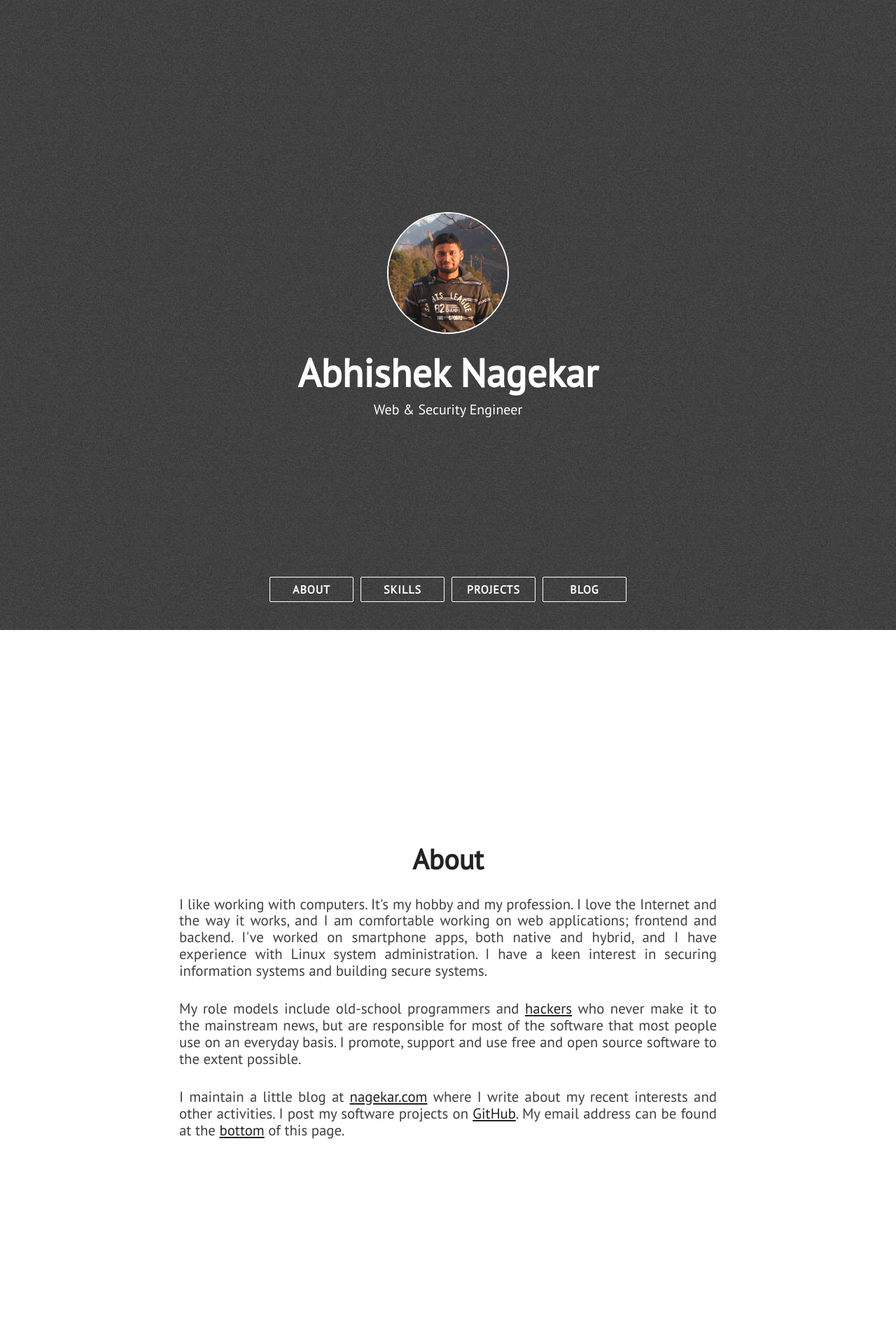
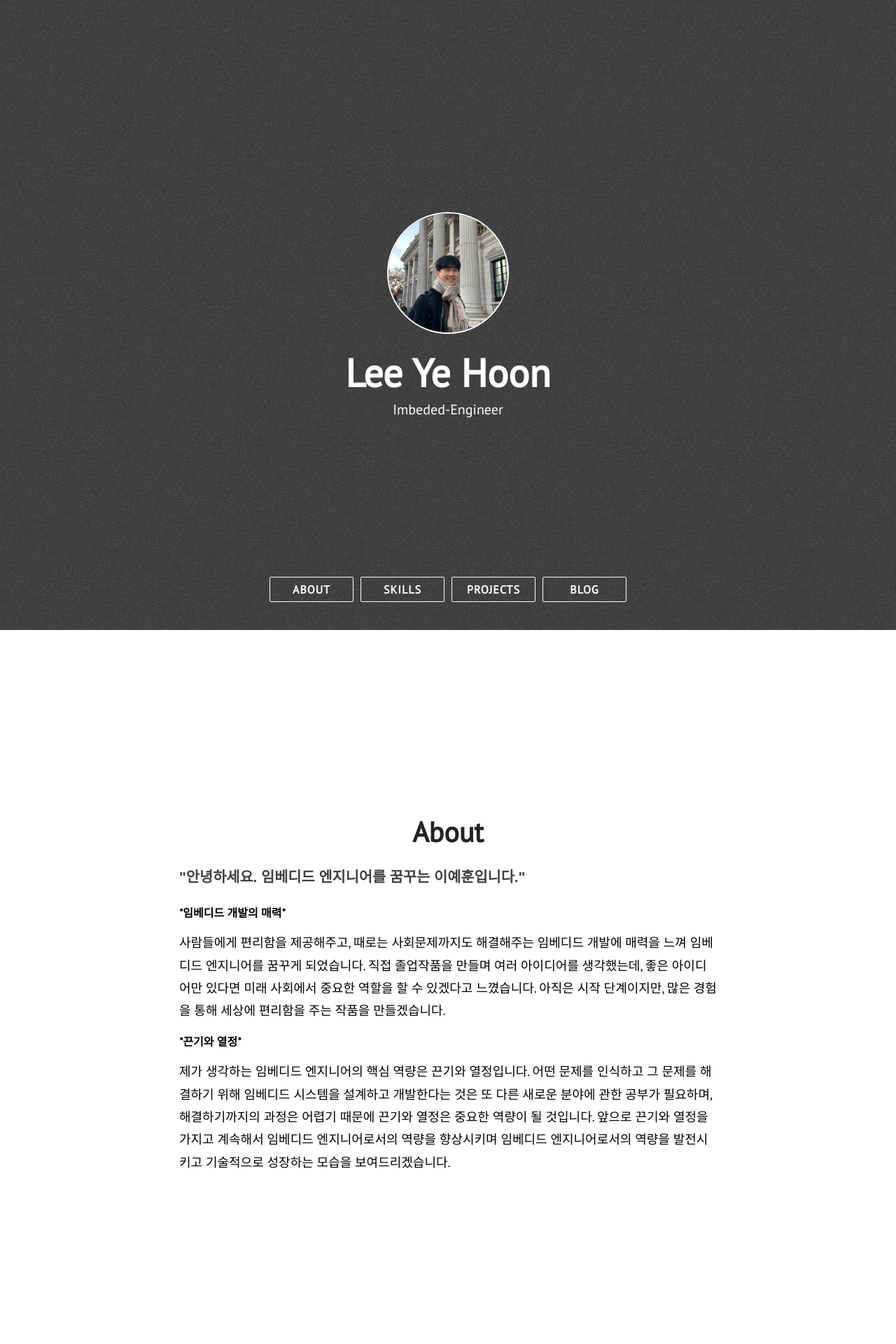
Before and after one commit to leeyehoon/leeyehoon.github.io, a Jekyll site: the page built from index.html, in a window 1280 px wide. Shown: the top 1920 px of the page at 70% size. Built offline with Jekyll 4.4.1, drawn with Linux system fonts in a browser that asks for light colours; nearby versions of some CDN libraries; some of the changed text lies outside the part shown.

Commit message:
My Portfolio

```diff
--- a/_config.yml
+++ b/_config.yml
@@ -1,21 +1,21 @@
-title: Abhishek Nagekar
-description: Web & Security Engineer
-site_title: '@abhn - Abhishek Nagekar'
+title: Lee Ye Hoon
+description: Imbeded-Engineer
+site_title: '@abhn - Lee Ye Hoon'
 
 # Build settings
 markdown: kramdown
 exclude: [vendor/ruby]
 
 # Personalization
-github_username: abhn
-blog_url: https://www.nagekar.com
-email: abhishek@nagekar.com
-keybase_username: abhn
-twitter_username: abhn_
-reddit_username: abhn
+github_username: leeyehoon
+blog_url:
+email: lyhh3442@naver.com
+keybase_username:
+twitter_username:
+reddit_username:
 
 # absolute or relative
-profile_picture: assets/images/pp.jpg
+profile_picture: assets/images/img_profile.jpg
 
 # Google Analytics ID
 google_analytics:
--- a/_includes/about.html
+++ b/_includes/about.html
@@ -3,13 +3,24 @@
         <div id="about-text">
             <div class="section-heading">About</div>
             <p class="paragraph-text justify-text">
-                I like working with computers. It's my hobby and my profession. I love the Internet and the way it works, and I am comfortable working on web applications; frontend and backend. I've worked on smartphone apps, both native and hybrid, and I have experience with Linux system administration. I have a keen interest in securing information systems and building secure systems.
+            <strong>"안녕하세요. 임베디드 엔지니어를 꿈꾸는 이예훈입니다."</strong>
             </p>
-            <p class="paragraph-text justify-text">
-                My role models include old-school programmers and <a href="https://stallman.org/articles/on-hacking.html">hackers</a> who never make it to the mainstream news, but are responsible for most of the software that most people use on an everyday basis. I promote, support and use free and open source software to the extent possible.
+            <strong>"임베디드 개발의 매력"</strong>
+            <p style="font-size:18px; color: black; line-height: 1.8;">
+                사람들에게 편리함을 제공해주고, 때로는 사회문제까지도 해결해주는 임베디드
+                개발에 매력을 느껴 임베디드 엔지니어를 꿈꾸게 되었습니다. 직접 졸업작품을
+                만들며 여러 아이디어를 생각했는데, 좋은 아이디어만 있다면 미래 사회에서
+                중요한 역할을 할 수 있겠다고 느꼈습니다. 아직은 시작 단계이지만, 많은
+                경험을 통해 세상에 편리함을 주는 작품을 만들겠습니다.
             </p>
-            <p class="paragraph-text justify-text">
-                I maintain a little blog at <a href="{{ site.blog_url }}">nagekar.com</a> where I write about my recent interests and other activities. I post my software projects on <a href="https://github.com/{{ site.github_username }}">GitHub</a>. My email address can be found at the <span class="extra-link"><a href="#extra">bottom</a></span> of this page.
+            <strong>"끈기와 열정"</strong>
+            <p style="font-size:18px; color: black; line-height: 1.8;">
+                제가 생각하는 임베디드 엔지니어의 핵심 역량은 끈기와 열정입니다. 어떤 문제를
+                인식하고 그 문제를 해결하기 위해 임베디드 시스템을 설계하고 개발한다는 것은
+                또 다른 새로운 분야에 관한 공부가 필요하며, 해결하기까지의 과정은 어렵기 때문에
+                끈기와 열정은 중요한 역량이 될 것입니다.
+                앞으로 끈기와 열정을 가지고 계속해서 임베디드 엔지니어로서의 역량을 향상시키며
+                임베디드 엔지니어로서의 역량을 발전시키고 기술적으로 성장하는 모습을 보여드리겠습니다.
             </p>
         </div>
     </section>
--- a/_includes/blogs.html
+++ /dev/null
@@ -1,8 +0,0 @@
-<div class="section-wrapper">
-    <section class="section" id="blog-posts">
-        <div class="full-width">
-            <div class="section-heading" id="recent-posts-text">Blog</div>
-            <div class="blogs-wrapper" id="rss-feeds"></div>
-        </div>
-    </section>
-</div>
--- a/_includes/extra.html
+++ b/_includes/extra.html
@@ -3,13 +3,7 @@
         <div>
             <div class="section-heading" id="chat-text">Contact</div>
             <p class="paragraph-text justify-text">
-                I'd love to hear from you! I'm open to collaborations, especially on open source projects. Interesting work opportunity? Shoot. Just want to have a coffee and talk about stars, cars or Pokémon? Awesome.
-            </p>
-            <p class="paragraph-text justify-text">
                 Please feel free to write to me for anything: <a href="mailto:{{ site.email }}">{{ site.email }}</a> (<a href="https://www.nagekar.com/publickey.abhishek@nagekar.com.asc">PGP Key</a>). It might take me a day to get back, but rest assured, you'll hear from me.
-            </p>
-            <p class="paragraph-text justify-text">
-                My resume is available here: <a href="{{ site.blog_url }}/resume/resume.pdf">PDF</a>, <a href="{{ site.blog_url }}/resume/resume.docx">DOC</a>
             </p>
             <div class="extra-links">
                 <span class="hint--bottom bottom-link" aria-label="Email">
--- a/_includes/projects.html
+++ b/_includes/projects.html
@@ -5,12 +5,10 @@
 
                 <div class="project-technologies">
 
-                    <a id="featured" class="semi-transparent-button with-border white-button" onclick="selected('featured')">Featured</a>
-                    <a id="all" class="semi-transparent-button with-border white-button" onclick="selected('all')">All</a>
-                    <a id="webdev" class="semi-transparent-button with-border white-button" onclick="selected('webdev')">WebDev</a>
-                    <a id="native" class="semi-transparent-button with-border white-button" onclick="selected('native')">Native</a>
-                    <a id="security" class="semi-transparent-button with-border white-button" onclick="selected('security')">Security</a>
-                    <a id="diy" class="semi-transparent-button with-border white-button" onclick="selected('diy')">DIY</a>
+                    <a id="featured" class="semi-transparent-button with-border white-button" onclick="selected('featured')">All</a>
+                    <a id="webdev" class="semi-transparent-button with-border white-button" onclick="selected('webdev')">Team Project</a>
+                    <a id="native" class="semi-transparent-button with-border white-button" onclick="selected('native')">Toy Project</a>
+                    <a id="security" class="semi-transparent-button with-border white-button" onclick="selected('security')">Study</a>
 
                 </div>
 
--- a/_includes/skills.html
+++ b/_includes/skills.html
@@ -1,4 +1,3 @@
-
 <div class="section-wrapper">
     <section class="section skills" id="skills">
         <div>
@@ -7,46 +6,73 @@
             <div class="skills-grid">
                 <div class="what-i-do">
                     <h3 class="center-align skills-subsection">Summary</h3>
-                    <p class="paragraph-text center-align">
-                        I'm a web engineer fluent in modern web development. I have a serious passion for engineering solutions using the internet. InfoSec guy, blue team. Let's build a beautiful, speedy and safe web together.
+                    <p>
+                        <strong style="font-size:18px; color: white; line-height: 1.8;">
+                            주로 Arduino와 Raspberry Pi를 많이 다뤄봤습니다.
+                            프로젝트를 하며 IoT 통신을 위한 스마트폰 어플리케이션도 만들어야 하고
+                            영상처리도 다뤄야 해서 Android Studio(JavaScript)와 OpenCV, Firebase를 다뤄보았습니다.
+                            리눅스 프로그래밍으로는 간단한 텍스트 편집 기능만 만들어보았고,
+                            Windows Form 어플리케이션을 만들어보기 위해 .Netframework를 사용해보았고, Web개발도 다뤄보기 위해
+                            React를 공부했습니다.
+                        </strong>
                     </p>
                 </div>
                 <div class="technical-skills">
                     <h3 class="center-align skills-subsection">Technical</h3>
                     <div class="progress-bars">
-                        <div class="skillbar clearfix " data-percent="90%">
-                            <div class="skillbar-title" style="background: #2980b9;"><span>Javascript</span></div>
+                        <div class="skillbar clearfix " data-percent="60%">
+                            <div class="skillbar-title" style="background: #2980b9;"><span>C</span></div>
                             <div class="skillbar-bar" style="background: #3498db;"></div>
                         </div> <!-- End Skill Bar -->
 
-                        <div class="skillbar clearfix " data-percent="85%">
-                            <div class="skillbar-title" style="background: #2980b9;"><span>ReactJS</span></div>
+                        <div class="skillbar clearfix " data-percent="75%">
+                            <div class="skillbar-title" style="background: #2980b9;"><span>C++</span></div>
                             <div class="skillbar-bar" style="background: #3498db;"></div>
                         </div> <!-- End Skill Bar -->
 
-                        <div class="skillbar clearfix " data-percent="80%">
-                            <div class="skillbar-title" style="background: #2980b9;"><span>GNU/Linux</span></div>
+                        <div class="skillbar clearfix " data-percent="65%">
+                            <div class="skillbar-title" style="background: #2980b9;"><span>C#</span></div>
                             <div class="skillbar-bar" style="background: #3498db"></div>
                         </div> <!-- End Skill Bar -->
 
 
-                        <div class="skillbar clearfix " data-percent="75%">
-                            <div class="skillbar-title" style="background: #2980b9;"><span>CSS3</span></div>
-                            <div class="skillbar-bar" style="background: #3498db;"></div>
-                        </div> <!-- End Skill Bar -->
-
-                        <div class="skillbar clearfix " data-percent="75%">
+                        <div class="skillbar clearfix " data-percent="60%">
                             <div class="skillbar-title" style="background: #2980b9;"><span>Python</span></div>
                             <div class="skillbar-bar" style="background: #3498db;"></div>
                         </div> <!-- End Skill Bar -->
 
-                        <div class="skillbar clearfix " data-percent="70%">
-                            <div class="skillbar-title" style="background: #2980b9"><span>Flask</span></div>
+                        <div class="skillbar clearfix " data-percent="60%">
+                            <div class="skillbar-title" style="background: #2980b9;"><span>JavaScript</span></div>
                             <div class="skillbar-bar" style="background: #3498db;"></div>
                         </div> <!-- End Skill Bar -->
 
-                        <div class="skillbar clearfix " data-percent="70%">
-                            <div class="skillbar-title" style="background: #2980b9"><span>InfoSec</span></div>
+                        <div class="skillbar clearfix " data-percent="55%">
+                            <div class="skillbar-title" style="background: #2980b9"><span>Linux</span></div>
+                            <div class="skillbar-bar" style="background: #3498db;"></div>
+                        </div> <!-- End Skill Bar -->
+
+                        <div class="skillbar clearfix " data-percent="55%">
+                            <div class="skillbar-title" style="background: #2980b9"><span>OpenCV</span></div>
+                            <div class="skillbar-bar" style="background: #3498db"></div>
+                        </div> <!-- End Skill Bar -->
+
+                        <div class="skillbar clearfix " data-percent="60%">
+                            <div class="skillbar-title" style="background: #2980b9"><span style="font-size: 15px;">AndroidStudio</span></div>
+                            <div class="skillbar-bar" style="background: #3498db"></div>
+                        </div> <!-- End Skill Bar -->
+
+                        <div class="skillbar clearfix " data-percent="60%">
+                            <div class="skillbar-title" style="background: #2980b9"><span style="font-size: 15px;">.Netframework</span></div>
+                            <div class="skillbar-bar" style="background: #3498db"></div>
+                        </div> <!-- End Skill Bar -->
+
+                        <div class="skillbar clearfix " data-percent="65%">
+                            <div class="skillbar-title" style="background: #2980b9"><span>React</span></div>
+                            <div class="skillbar-bar" style="background: #3498db"></div>
+                        </div> <!-- End Skill Bar -->
+
+                        <div class="skillbar clearfix " data-percent="65%">
+                            <div class="skillbar-title" style="background: #2980b9"><span>Firebase</span></div>
                             <div class="skillbar-bar" style="background: #3498db"></div>
                         </div> <!-- End Skill Bar -->
                     </div>
--- a/assets/css/main.css
+++ b/assets/css/main.css
@@ -223,7 +223,7 @@ img {
 }
 
 .paragraph-text {
-  font-family: 'PT Sans', sans-serif;
+  font-family: 'Nanum Square', sans-serif;
   font-size: 20.8px;
   font-size: 1.3rem;
   margin: 30px auto;
--- a/assets/js/projects.js
+++ b/assets/js/projects.js
@@ -11,148 +11,44 @@ let render_projects = (slug) => {
 
     let projects_obj = [
         {
-            image: 'assets/images/mentors.jpg',
-            link: 'https://github.com/abhn/Mporter',
-            title: 'Mporter',
-            demo: 'https://mporter.co',
-            technologies: ['Flask', 'Celery', 'Python'],
-            description: "Flask web application for easy reporting updates to one's mentor. Multi-user support, easy to deploy and use.",
+            image: 'assets/images/elevator.jpg',
+            link: 'https://github.com/leeyehoon/Elevator-Solution',
+            title: '공공장소 엘리베이터 솔루션',
+            technologies: ['C++', 'Python', 'OpenCV', 'Android'],
+            description: "공공장소 엘리베이터의 인원초과 무게 인식 시스템으로 인한 불편함을 해소하기 위해 만든 프로젝트 입니다.",
             categories: ['featured', 'webdev']
         },
         {
-            image: 'assets/images/mobile-landscape.jpg',
-            link: 'https://github.com/abhn/Wall-E',
-            title: 'Wall-E',
-            demo: 'http://wall-e-jekyll.github.io/',
-            technologies: ['Semantic UI', 'Jekyll'],
-            description: "A modern Jekyll theme with grid frontpage, beautiful typography, mobile responsive, made with Semantic UI.",
-            categories: ['featured', 'webdev']
-        },
-        {
-            image: 'assets/images/collage.jpg',
-            link: 'https://github.com/abhn/Marvel',
-            title: 'Marvel',
-            demo: false,
-            technologies: ['Android', 'OpenCV'],
-            description: "Attendance marking tool that uses face recognition for marking attendance and firebase for tracking and analytics.",
+            image: 'assets/images/chat.jpg',
+            link: 'https://github.com/leeyehoon/Chat-app',
+            title: 'Chat-App',
+            technologies: ['C#', '.Netframework'],
+            description: ".Netfrmework에서 TCP 서버를 이용하여 만든 간단한 Windows Chatting Application입니다.",
             categories: ['featured', 'native']
         },
         {
-            image: 'assets/images/mpw.jpg',
-            link: 'https://github.com/abhn/mpw',
-            title: 'Master Password',
-            demo: 'https://www.nagekar.com/mpw',
-            technologies: ['Semantic UI', 'CSS3'],
-            description: "Master Password is an ingenious password solution that makes your passwords truly impossible to lose.",
-            categories: ['featured', 'security']
+            image: 'assets/images/text_editor.jpg',
+            link: 'https://github.com/leeyehoon/Text_Edit',
+            title: 'Text Editor',
+            technologies: ['C','Linux'],
+            description: "행으로 정렬된 데이터를 정렬된 열 데이터로 변환해주고, 데이터의 갯수를 출력해주는 프로그램입니다.",
+            categories: ['featured', 'native']
         },
         {
-            image: 'assets/images/social-share-count.jpeg',
-            link: 'https://github.com/abhn/Social-Share-Counts',
-            title: 'Social Share Count',
-            demo: false,
-            technologies: ['Python'],
-            description: "Ever wondered how many times a URL has been shared on popular social networks?",
-            categories: ['native']
+            image: 'assets/images/movies.png',
+            link: 'https://github.com/leeyehoon/Movies-Site',
+            title: 'Movies Summary',
+            technologies: ['Javascript', 'React'],
+            description: "평점 9점 이상의 영화들을 모아 제목, 내용 등 정보들을 제공하는 React-App입니다.",
+            categories: ['featured', 'native']
         },
         {
-            image: 'assets/images/data-destroyer.png',
-            link: 'https://github.com/abhn/data-destroyer-gui',
-            title: 'Data Destroyer',
-            demo: false,
-            technologies: ['C++', 'Qt'],
-            description: "Native GUI wrapper for GNU coreutils tool 'dd'",
-            categories: ['native']
-        },
-        {
-            image: 'assets/images/raspberry-pi-monitor.png',
-            link: 'https://github.com/abhn/RPi-Status-Monitor',
-            title: 'Raspberry Pi Monitor',
-            demo: false,
-            technologies: ['python', 'flask'],
-            description: "Web based status monitor/smart mirror, displays system stats, weather and more.",
-            categories: ['webdev', 'diy']
-        },
-        {
-            image: 'assets/images/s3scan.png',
-            link: 'https://github.com/abhn/S3Scan',
-            title: 'S3Scan',
-            demo: false,
-            technologies: ['python'],
-            description: "Automate crawling of a website and find publicly open S3 buckets for takeover.",
-            categories: ['native', 'security']
-        },
-        {
-            image: 'assets/images/elementary.png',
-            link: 'https://github.com/abhn/Elementary',
-            title: 'Elementary',
-            demo: 'https://elementary-jekyll.github.io/',
-            technologies: ['Jekyll', 'CSS3'],
-            description: "Elementary is a zero Javascript and minimal CSS ultra lightweight Jekyll theme for those of you who love simplicity.",
-            categories: ['webdev']
-        },
-        {
-            image: 'assets/images/soot-spirits.png',
-            link: 'https://github.com/abhn/Soot-Spirits',
-            title: 'Soot Spirits',
-            demo: 'https://sootspirits.github.io',
-            technologies: ['Jekyll', 'CSS3'],
-            description: "A simple responsive two column Jekyll theme. Great for personal blog and basic portfolio website.",
-            categories: ['webdev']
-        },
-        {
-            image: 'assets/images/python-chat.png',
-            link: 'https://www.nagekar.com/2014/12/lan-group-messenger-in-python.html',
-            title: 'Terminal Group Chat',
-            demo: false,
-            technologies: ['Python', 'Sockets'],
-            description: "Simple terminal group chat based on native sockets using Python.",
-            categories: ['native']
-        },
-        {
-            image: 'assets/images/old-lcd.jpg',
-            link: 'https://www.nagekar.com/2018/05/reusing-old-laptop-lcd-panel.html',
-            title: 'Reusing Old LCD Panel',
-            demo: false,
-            technologies: ['DIY'],
-            description: "Reusing a dead laptop's LCD panel as a secondary monitor.",
-            categories: ['diy']
-        },
-        {
-            image: 'assets/images/nextcloud-enc.png',
-            link: 'https://www.nagekar.com/2017/08/private-cloud-part-2.html',
-            title: 'Encrypted Self-Hosted Cloud',
-            demo: false,
-            technologies: ['NextCloud', 'GnuPG'],
-            description: "Self hosted encrypted cloud setup with Nextcloud and GnuPG.",
-            categories: ['diy', 'security']
-        },
-        {
-            image: 'assets/images/google-cloud-backup.png',
-            link: 'https://www.nagekar.com/2018/05/encrypted-backup-with-duplicity.html',
-            title: 'Encrypted Backups - Google Cloud',
-            demo: false,
-            technologies: ['NextCloud', 'Duplicity'],
-            description: "Create automated encrypted incremental backups of data. Sync everything securely to Google Cloud.",
-            categories: ['diy', 'security']
-        },
-        {
-            image: 'assets/images/pi-cloud.jpg',
-            link: 'https://www.nagekar.com/2016/01/how-to-private-local-cloud-using-raspberrypi.html',
-            title: 'Local Cloud - Raspberry Pi',
-            demo: false,
-            technologies: ['FTP', 'DIY'],
-            description: "Host a local cloud server with a Raspberry Pi and a spare hard disk. Access data instantaneously on any device on the network.",
-            categories: ['diy']
-        },
-        {
-            image: 'assets/images/koalamate.png',
-            link: 'https://github.com/abhn/koalamate',
-            title: 'Koalamate',
-            demo: false,
-            technologies: ['Electron', 'Javascript'],
-            description: "A cross-platform desktop application that serves as a Wolfram Alpha query place and notes taker.",
-            categories: ['native']
+            image: 'assets/images/study.jpg',
+            link: 'https://github.com/leeyehoon/Imbeded-Study',
+            title: '임베디드 기사 공부자료',
+            technologies: [],
+            description: "임베디드 기사를 공부하기 위해 여러 개발자들의 블로그 내용을 공부하고 전공서적을 참고하며 만든 공부 자료입니다.",
+            categories: ['featured', 'security']
         },
     ]
 
```
Also changed, not shown: Gemfile.lock, assets/images/chat.jpg (added), assets/images/elevator.jpg (added), assets/images/img_profile.jpg (added), assets/images/movies.png (added), assets/images/study.jpg (added), assets/images/text_editor.jpg (added).
